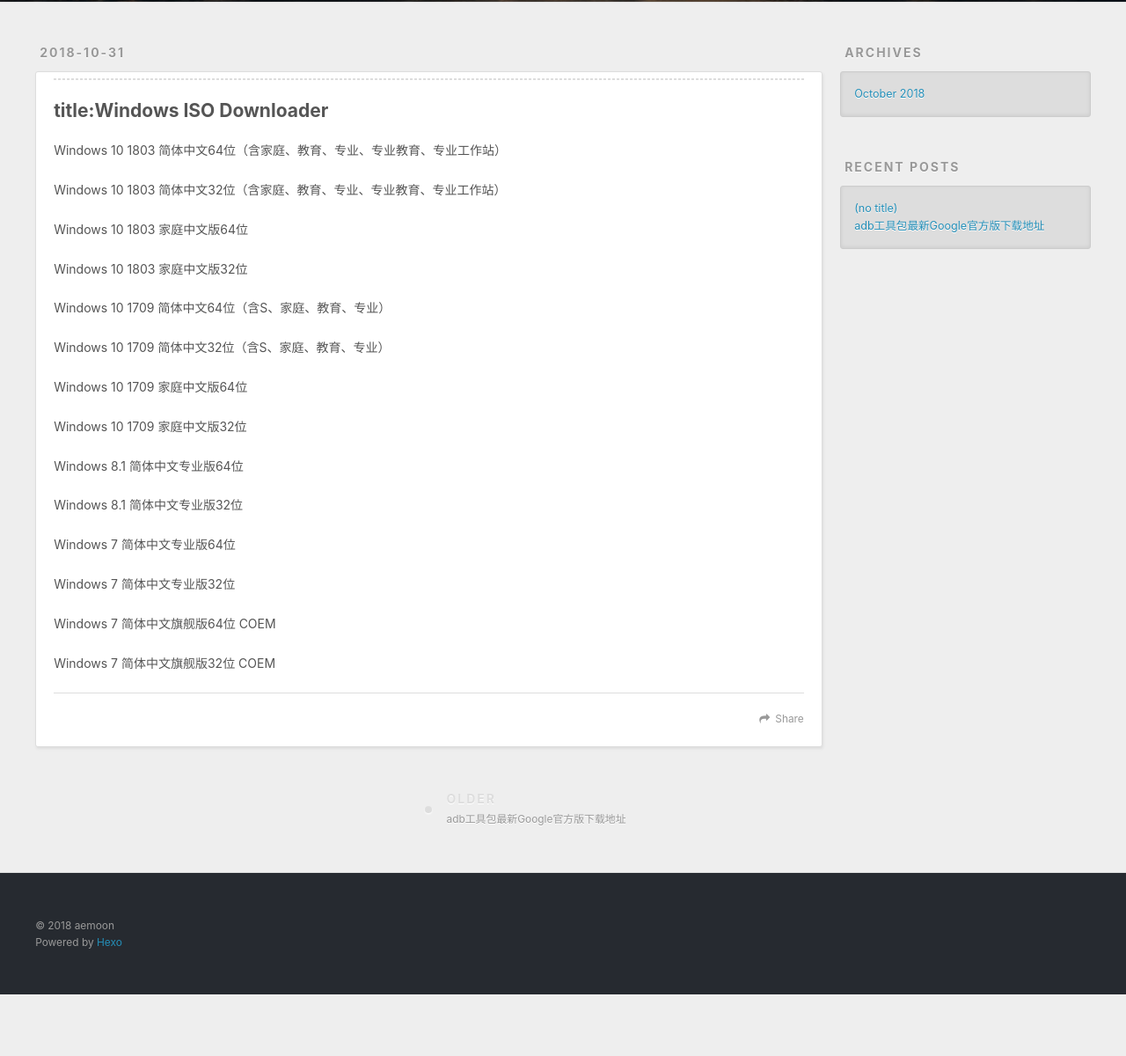
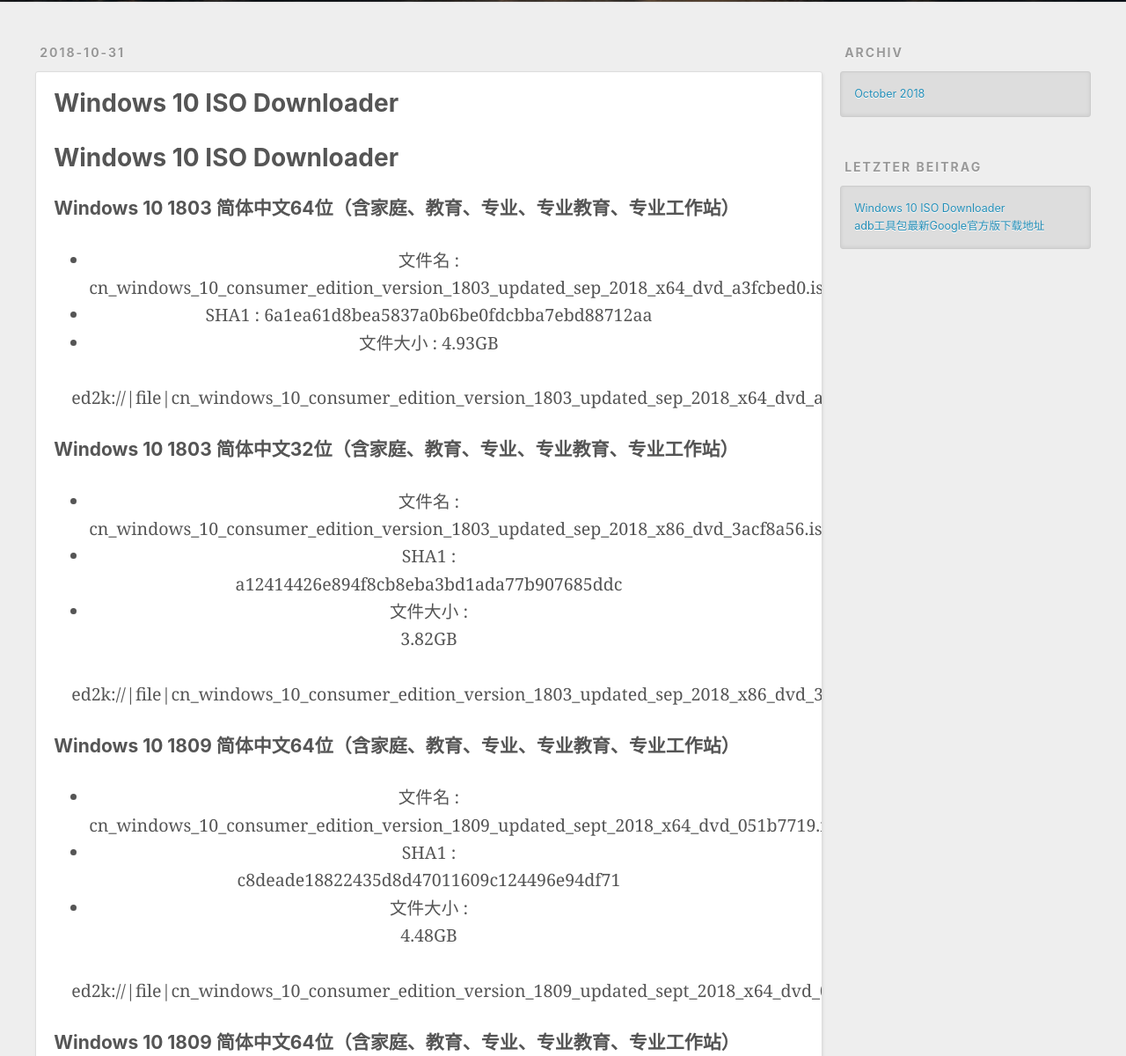
Before and after one commit to Tooo-Top/aemoon.github.io, a plain HTML site: page 2018/10/31/Windows ISO Downloader/index.html in a window 1280 px wide. Shown: the part 298-1498 px from the top of the page at 88% size. Before the commit the page ends 1428 px from the top, so only its background shows below. Drawn offline with nearby package versions, Linux system fonts and the light colour scheme.

Commit message:
Site updated: 2018-10-31 14:46:07

```diff
--- a/2018/10/31/Windows ISO Downloader/index.html
+++ b/2018/10/31/Windows ISO Downloader/index.html
@@ -5,18 +5,18 @@
 
 
 
-  <title>DAMOIO.COM</title>
+  <title>Windows 10 ISO Downloader | DAMOIO.COM</title>
   <meta name="viewport" content="width=device-width, initial-scale=1, maximum-scale=1">
-  <meta name="description" content="title:Windows ISO Downloader Windows 10 1803 简体中文64位（含家庭、教育、专业、专业教育、专业工作站） Windows 10 1803 简体中文32位（含家庭、教育、专业、专业教育、专业工作站） Windows 10 1803 家庭中文版64位 Windows 10 1803 家庭中文版32位 Windows 10 1709 简体中文64位（含S、家">
+  <meta name="description" content="Windows 10 ISO DownloaderWindows 10 1803 简体中文64位（含家庭、教育、专业、专业教育、专业工作站）  文件名 :cn_windows_10_consumer_edition_version_1803_updated_sep_2018_x64_dvd_a3fcbed0.iso| SHA1 :   6a1ea61d8bea5837a0b6be0fdcbba7e">
 <meta property="og:type" content="article">
-<meta property="og:title" content="DAMOIO.COM">
+<meta property="og:title" content="Windows 10 ISO Downloader">
 <meta property="og:url" content="http://yoursite.com/2018/10/31/Windows ISO Downloader/index.html">
 <meta property="og:site_name" content="DAMOIO.COM">
-<meta property="og:description" content="title:Windows ISO Downloader Windows 10 1803 简体中文64位（含家庭、教育、专业、专业教育、专业工作站） Windows 10 1803 简体中文32位（含家庭、教育、专业、专业教育、专业工作站） Windows 10 1803 家庭中文版64位 Windows 10 1803 家庭中文版32位 Windows 10 1709 简体中文64位（含S、家">
-<meta property="og:updated_time" content="2018-10-31T05:28:35.828Z">
+<meta property="og:description" content="Windows 10 ISO DownloaderWindows 10 1803 简体中文64位（含家庭、教育、专业、专业教育、专业工作站）  文件名 :cn_windows_10_consumer_edition_version_1803_updated_sep_2018_x64_dvd_a3fcbed0.iso| SHA1 :   6a1ea61d8bea5837a0b6be0fdcbba7e">
+<meta property="og:updated_time" content="2018-10-31T06:45:49.247Z">
 <meta name="twitter:card" content="summary">
-<meta name="twitter:title" content="DAMOIO.COM">
-<meta name="twitter:description" content="title:Windows ISO Downloader Windows 10 1803 简体中文64位（含家庭、教育、专业、专业教育、专业工作站） Windows 10 1803 简体中文32位（含家庭、教育、专业、专业教育、专业工作站） Windows 10 1803 家庭中文版64位 Windows 10 1803 家庭中文版32位 Windows 10 1709 简体中文64位（含S、家">
+<meta name="twitter:title" content="Windows 10 ISO Downloader">
+<meta name="twitter:description" content="Windows 10 ISO DownloaderWindows 10 1803 简体中文64位（含家庭、教育、专业、专业教育、专业工作站）  文件名 :cn_windows_10_consumer_edition_version_1803_updated_sep_2018_x64_dvd_a3fcbed0.iso| SHA1 :   6a1ea61d8bea5837a0b6be0fdcbba7e">
 
     <link rel="alternate" href="/atom.xml" title="DAMOIO.COM" type="application/atom+xml">
 
@@ -54,7 +54,7 @@
 
           <a id="nav-rss-link" class="nav-icon" href="/atom.xml" title="RSS Feed"></a>
 
-        <a id="nav-search-btn" class="nav-icon" title="Search"></a>
+        <a id="nav-search-btn" class="nav-icon" title="Suche"></a>
       </nav>
       <div id="search-form-wrap">
         <form action="//google.com/search" method="get" accept-charset="UTF-8" class="search-form"><input type="search" name="q" class="search-form-input" placeholder="Search"><button type="submit" class="search-form-submit">&#xF002;</button><input type="hidden" name="sitesearch" value="http://yoursite.com"></form>
@@ -73,28 +73,55 @@
   <div class="article-inner">
 
 
+      <header class="article-header">
+
+
+    <h1 class="article-title" itemprop="name">
+      Windows 10 ISO Downloader
+    </h1>
+
+
+      </header>
+
     <div class="article-entry" itemprop="articleBody">
 
-        <hr>
-<h2 id="title-Windows-ISO-Downloader"><a href="#title-Windows-ISO-Downloader" class="headerlink" title="title:Windows ISO Downloader "></a>title:Windows ISO Downloader </h2><p>Windows 10 1803 简体中文64位（含家庭、教育、专业、专业教育、专业工作站）</p>
-<p>Windows 10 1803 简体中文32位（含家庭、教育、专业、专业教育、专业工作站）</p>
-<p>Windows 10 1803 家庭中文版64位</p>
-<p>Windows 10 1803 家庭中文版32位</p>
-<p>Windows 10 1709 简体中文64位（含S、家庭、教育、专业）</p>
-<p>Windows 10 1709 简体中文32位（含S、家庭、教育、专业）</p>
-<p>Windows 10 1709 家庭中文版64位</p>
-<p>Windows 10 1709 家庭中文版32位</p>
-<p>Windows 8.1 简体中文专业版64位</p>
-<p>Windows 8.1 简体中文专业版32位</p>
-<p>Windows 7 简体中文专业版64位</p>
-<p>Windows 7 简体中文专业版32位</p>
-<p>Windows 7 简体中文旗舰版64位 COEM</p>
-<p>Windows 7 简体中文旗舰版32位 COEM</p>
+        <h1 id="Windows-10-ISO-Downloader"><a href="#Windows-10-ISO-Downloader" class="headerlink" title="Windows 10 ISO Downloader"></a>Windows 10 ISO Downloader</h1><h2 id="Windows-10-1803-简体中文64位（含家庭、教育、专业、专业教育、专业工作站）"><a href="#Windows-10-1803-简体中文64位（含家庭、教育、专业、专业教育、专业工作站）" class="headerlink" title="Windows 10 1803 简体中文64位（含家庭、教育、专业、专业教育、专业工作站）"></a>Windows 10 1803 简体中文64位（含家庭、教育、专业、专业教育、专业工作站）</h2><blockquote>
+<ul>
+<li>文件名 :<br>cn_windows_10_consumer_edition_version_1803_updated_sep_2018_x64_dvd_a3fcbed0.iso|</li>
+<li>SHA1 :   6a1ea61d8bea5837a0b6be0fdcbba7ebd88712aa</li>
+<li>文件大小 : 4.93GB</li>
+</ul>
+<p>ed2k://|file|cn_windows_10_consumer_edition_version_1803_updated_sep_2018_x64_dvd_a3fcbed0.iso|5293404160|0567CA96373A7B3475DD29371371A1A3|/</p>
+</blockquote>
+<h2 id="Windows-10-1803-简体中文32位（含家庭、教育、专业、专业教育、专业工作站）"><a href="#Windows-10-1803-简体中文32位（含家庭、教育、专业、专业教育、专业工作站）" class="headerlink" title="Windows 10 1803 简体中文32位（含家庭、教育、专业、专业教育、专业工作站）"></a>Windows 10 1803 简体中文32位（含家庭、教育、专业、专业教育、专业工作站）</h2><blockquote>
+<ul>
+<li>文件名 :<br>cn_windows_10_consumer_edition_version_1803_updated_sep_2018_x86_dvd_3acf8a56.iso</li>
+<li>SHA1 :<br>a12414426e894f8cb8eba3bd1ada77b907685ddc</li>
+<li>文件大小 :<br>3.82GB</li>
+</ul>
+<p>ed2k://|file|cn_windows_10_consumer_edition_version_1803_updated_sep_2018_x86_dvd_3acf8a56.iso|4102606848|CE283DAAAA19F5AD696CD1E8EF4A3955|/</p>
+</blockquote>
+<h2 id="Windows-10-1809-简体中文64位（含家庭、教育、专业、专业教育、专业工作站）"><a href="#Windows-10-1809-简体中文64位（含家庭、教育、专业、专业教育、专业工作站）" class="headerlink" title="Windows 10 1809 简体中文64位（含家庭、教育、专业、专业教育、专业工作站）"></a>Windows 10 1809 简体中文64位（含家庭、教育、专业、专业教育、专业工作站）</h2><blockquote>
+<ul>
+<li>文件名 :<br>cn_windows_10_consumer_edition_version_1809_updated_sept_2018_x64_dvd_051b7719.iso</li>
+<li>SHA1 :<br>c8deade18822435d8d47011609c124496e94df71</li>
+<li>文件大小 :<br>4.48GB</li>
+</ul>
+<p>ed2k://|file|cn_windows_10_consumer_edition_version_1809_updated_sept_2018_x64_dvd_051b7719.iso|4808400896|B740D15C0A6056F4955A37792AB92501|/</p>
+</blockquote>
+<h2 id="Windows-10-1809-简体中文64位（含家庭、教育、专业、专业教育、专业工作站）-1"><a href="#Windows-10-1809-简体中文64位（含家庭、教育、专业、专业教育、专业工作站）-1" class="headerlink" title="Windows 10 1809 简体中文64位（含家庭、教育、专业、专业教育、专业工作站）"></a>Windows 10 1809 简体中文64位（含家庭、教育、专业、专业教育、专业工作站）</h2><blockquote>
+<ul>
+<li>文件名 :<br>cn_windows_10_consumer_edition_version_1809_updated_sept_2018_x86_dvd_c904d6c8.iso</li>
+<li>SHA1 :<br>b21c1ef5445f0c0a185ab15eaf0e953b737ca55c</li>
+<li>文件大小 :<br>3.32GB</li>
+</ul>
+<p>ed2k://|file|cn_windows_10_consumer_edition_version_1809_updated_sept_2018_x86_dvd_c904d6c8.iso|3564730368|B31577E3A3825925D4D7972457D5A264|/</p>
+</blockquote>
 
 
     </div>
     <footer class="article-footer">
-      <a data-url="http://yoursite.com/2018/10/31/Windows ISO Downloader/" data-id="cjnwq0mqm0000a4vpkl1grril" class="article-share-link">Share</a>
+      <a data-url="http://yoursite.com/2018/10/31/Windows ISO Downloader/" data-id="cjnwsry6z000040vpyokfn1xy" class="article-share-link">Teilen</a>
 
 
     </footer>
@@ -105,7 +132,7 @@
 
 
     <a href="/2018/10/31/adb工具包最新Google官方版下载地址/" id="article-nav-older" class="article-nav-link-wrap">
-      <strong class="article-nav-caption">Older</strong>
+      <strong class="article-nav-caption">Älter</strong>
       <div class="article-nav-title">adb工具包最新Google官方版下载地址</div>
     </a>
 
@@ -128,7 +155,7 @@
 
 
   <div class="widget-wrap">
-    <h3 class="widget-title">Archives</h3>
+    <h3 class="widget-title">Archiv</h3>
     <div class="widget">
       <ul class="archive-list"><li class="archive-list-item"><a class="archive-list-link" href="/archives/2018/10/">October 2018</a></li></ul>
     </div>
@@ -138,12 +165,12 @@
 
 
   <div class="widget-wrap">
-    <h3 class="widget-title">Recent Posts</h3>
+    <h3 class="widget-title">letzter Beitrag</h3>
     <div class="widget">
       <ul>
 
           <li>
-            <a href="/2018/10/31/Windows ISO Downloader/">(no title)</a>
+            <a href="/2018/10/31/Windows ISO Downloader/">Windows 10 ISO Downloader</a>
           </li>
 
           <li>
```
Also changed, not shown: 2018/10/31/adb工具包最新Google官方版下载地址/index.html (+7 -7 lines), archives/2018/10/index.html (+11 -5 lines), archives/2018/index.html (+11 -5 lines), archives/index.html (+11 -5 lines), index.html (+48 -21 lines).
